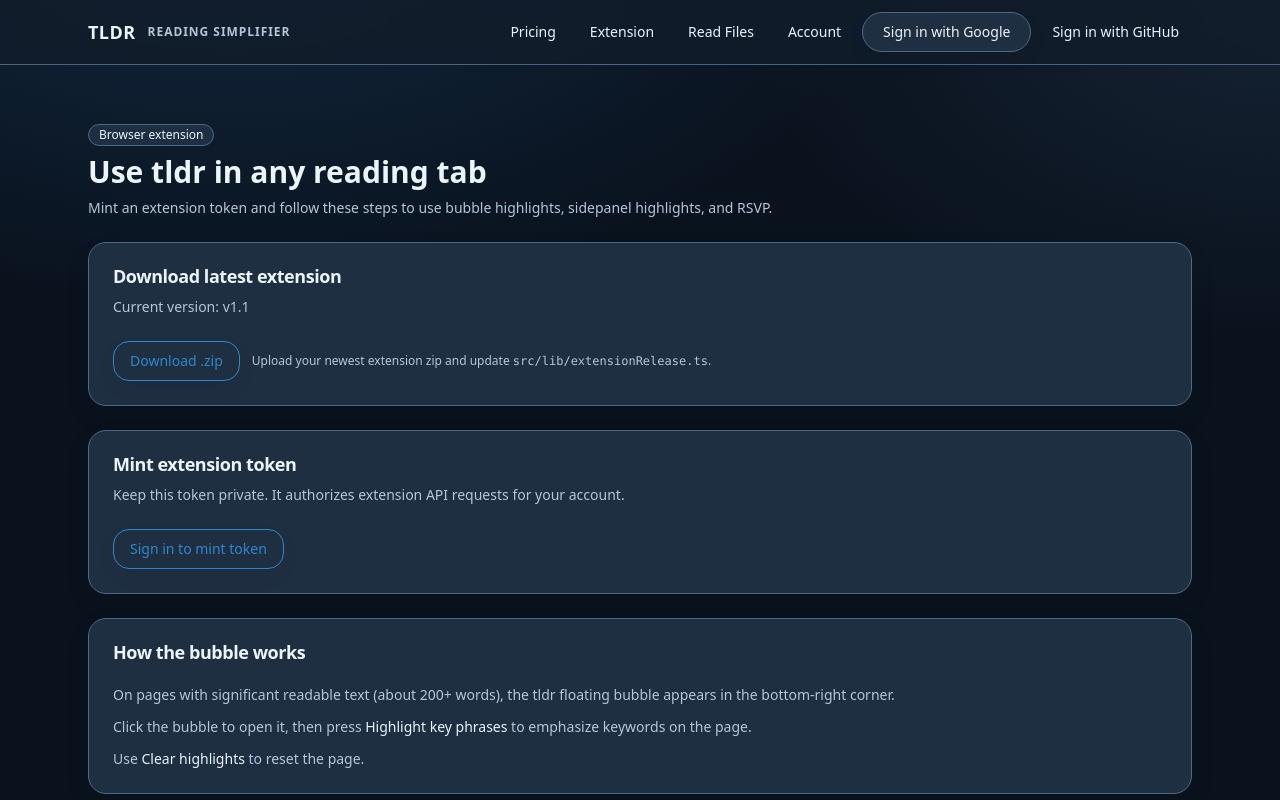
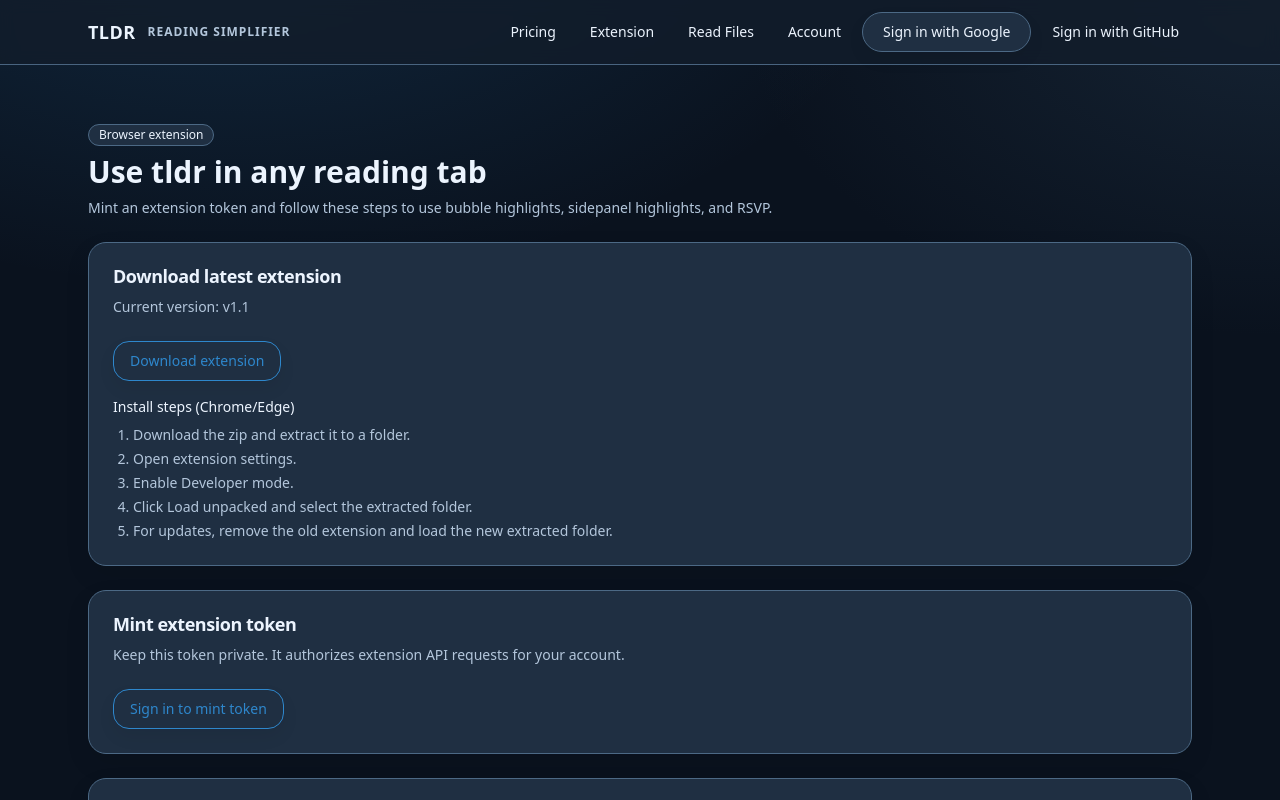
Before and after one commit to tng4480/tldr, a Next.js app in the folder tldr/apps/web/: page /extension in a window 1280 px wide. Shown: the top 800 px of the page. Built offline with nearby package versions, Linux system fonts and the light colour scheme; no server answers.

Commit message:
instructions

```diff
--- a/tldr/apps/web/src/app/extension/page.tsx
+++ b/tldr/apps/web/src/app/extension/page.tsx
@@ -93,13 +93,22 @@ export default function ExtensionPage() {
               <CardTitle>Download latest extension</CardTitle>
               <p className="text-sm text-muted-foreground">Current version: v{LATEST_EXTENSION_VERSION}</p>
             </CardHeader>
-            <CardContent className="flex flex-wrap items-center gap-3">
-              <Button asChild>
-                <a href={LATEST_EXTENSION_ZIP_URL}>Download .zip</a>
-              </Button>
-              <p className="text-xs text-muted-foreground">
-                Upload your newest extension zip and update <span className="font-mono">src/lib/extensionRelease.ts</span>.
-              </p>
+            <CardContent className="space-y-4">
+              <div className="flex flex-wrap items-center gap-3">
+                <Button asChild>
+                  <a href={LATEST_EXTENSION_ZIP_URL}>Download extension</a>
+                </Button>
+              </div>
+              <div className="space-y-2 text-sm text-muted-foreground">
+                <p className="font-medium text-foreground">Install steps (Chrome/Edge)</p>
+                <ol className="list-decimal space-y-1 pl-5">
+                  <li>Download the zip and extract it to a folder.</li>
+                  <li>Open extension settings.</li>
+                  <li>Enable Developer mode.</li>
+                  <li>Click Load unpacked and select the extracted folder.</li>
+                  <li>For updates, remove the old extension and load the new extracted folder.</li>
+                </ol>
+              </div>
             </CardContent>
           </Card>
 
--- a/tldr/apps/web/src/lib/extensionRelease.ts
+++ b/tldr/apps/web/src/lib/extensionRelease.ts
@@ -1,3 +1,3 @@
 // Update these values when publishing a new extension build.
 export const LATEST_EXTENSION_VERSION = "1.1";
-export const LATEST_EXTENSION_ZIP_URL = "/downloads/tldr-v1.0.zip";
+export const LATEST_EXTENSION_ZIP_URL = "/downloads/tldr-v1.1.zip";
```
Also changed, not shown: 1 other file (tests, documents, lock files or other folders).
